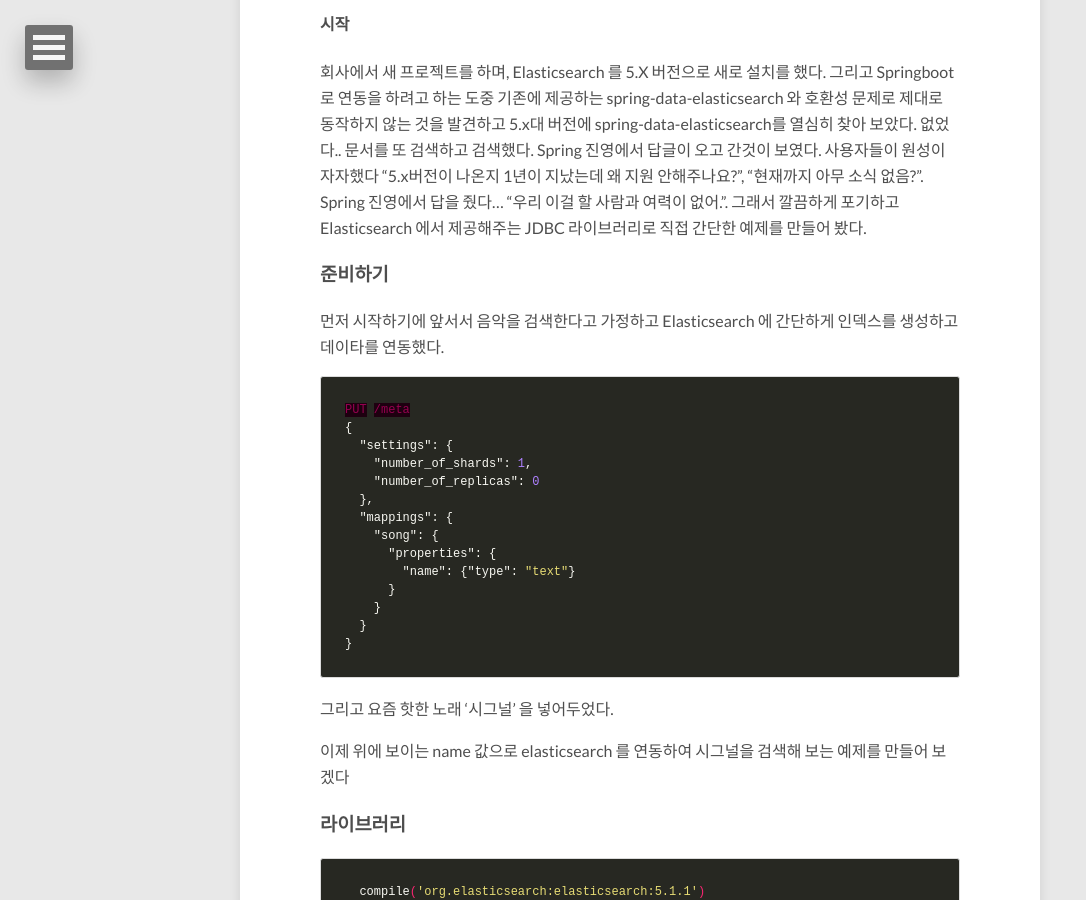
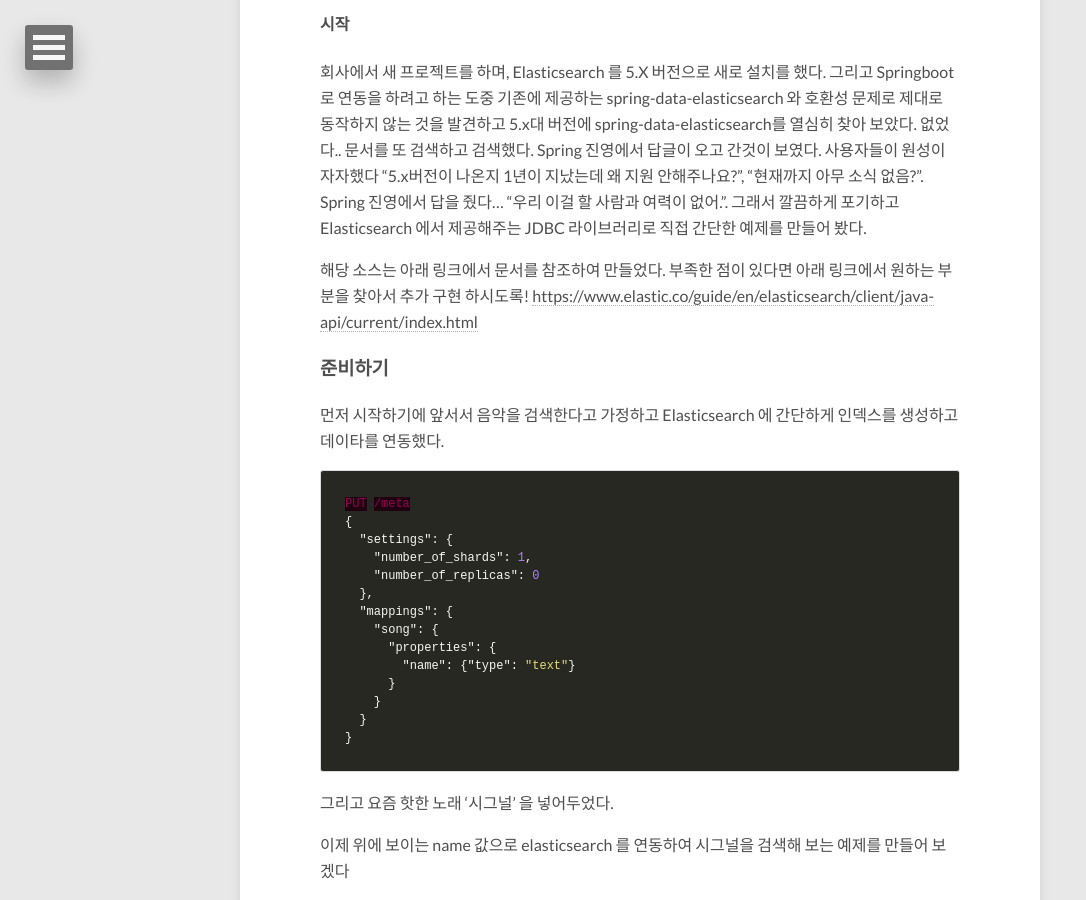
Before and after one commit to doohwan-yoo/doohwan-yoo.github.io, a Jekyll site: the page built from _posts/2017-06-04-springboot-elasticsearch5.md, in a window 1280 px wide and 900 px high, scrolled down 301 px. Shown: the whole window, without its empty margins (0-1086 px from the left). Built offline with Jekyll 4.4.1, drawn with Linux system fonts in a browser that asks for light colours; nearby versions of some CDN libraries; comment, search, counter and statistics services are not loaded.

Commit message:
링크 추가

```diff
--- a/_posts/2017-06-04-springboot-elasticsearch5.md
+++ b/_posts/2017-06-04-springboot-elasticsearch5.md
@@ -7,6 +7,9 @@
 #### 시작
 회사에서 새 프로젝트를 하며, Elasticsearch 를 5.X 버전으로 새로 설치를 했다. 그리고 Springboot로 연동을 하려고 하는 도중 기존에 제공하는 spring-data-elasticsearch 와 호환성 문제로 제대로 동작하지 않는 것을 발견하고 5.x대 버전에 spring-data-elasticsearch를 열심히 찾아 보았다.
 없었다.. 문서를 또 검색하고 검색했다. Spring 진영에서 답글이 오고 간것이 보였다. 사용자들이 원성이 자자했다 "5.x버전이 나온지 1년이 지났는데 왜 지원 안해주나요?", "현재까지 아무 소식 없음?". Spring 진영에서 답을 줬다... "우리 이걸 할 사람과 여력이 없어.". 그래서 깔끔하게 포기하고 Elasticsearch 에서 제공해주는 JDBC 라이브러리로 직접 간단한 예제를 만들어 봤다.
+
+해당 소스는 아래 링크에서 문서를 참조하여 만들었다. 부족한 점이 있다면 아래 링크에서 원하는 부분을 찾아서 추가 구현 하시도록!
+[https://www.elastic.co/guide/en/elasticsearch/client/java-api/current/index.html](https://www.elastic.co/guide/en/elasticsearch/client/java-api/current/index.html)
 
 ### 준비하기
 먼저 시작하기에 앞서서 음악을 검색한다고 가정하고 Elasticsearch 에 간단하게 인덱스를 생성하고 데이타를 연동했다.
```
